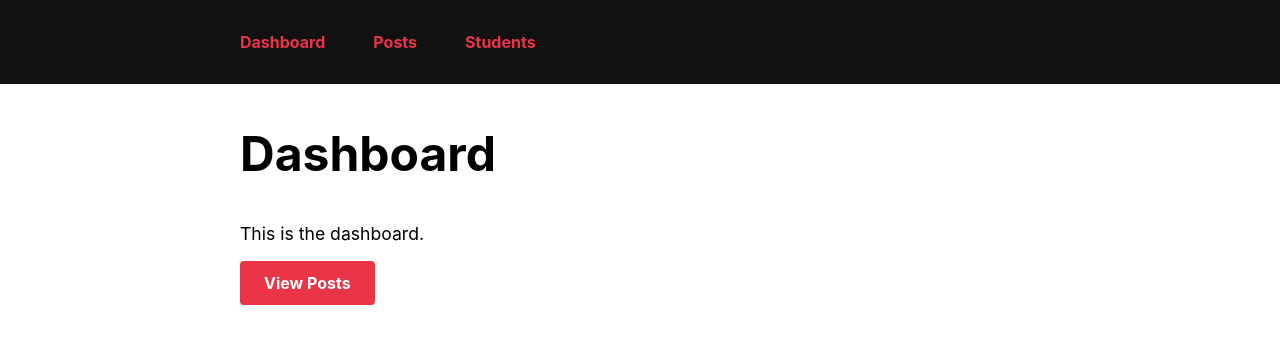
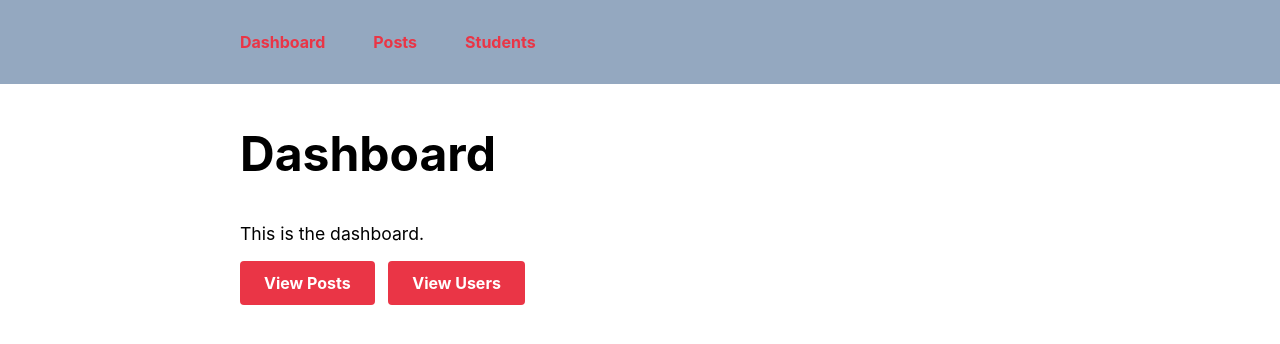
Before and after one commit to sekhart/my-app-redux, a React (Create React App) app: page /reduxTest/ in a window 1280 px wide. Shown: the top 344 px of the page. Built offline with nearby package versions, Linux system fonts and the light colour scheme.

Commit message:
added student component with redux

```diff
--- a/public/index.html
+++ b/public/index.html
@@ -24,7 +24,7 @@
       work correctly both with client-side routing and a non-root public URL.
       Learn how to configure a non-root public URL by running `npm run build`.
     -->
-    <title>React App</title>
+    <title>React-Redux App</title>
   </head>
   <body>
     <noscript>You need to enable JavaScript to run this app.</noscript>
--- a/src/index.css
+++ b/src/index.css
@@ -12,7 +12,7 @@ body {
   nav {
     display: flex;
     padding: 2rem 0;
-    background: #111;
+    background: rgb(148, 168, 192);
   }
 
   nav section {
--- a/src/pages/DashboardPage.js
+++ b/src/pages/DashboardPage.js
@@ -5,7 +5,10 @@ const DashboardPage = () => (
     <section>
         <h1>Dashboard</h1>
         <p>This is the dashboard.</p>
-        <Link to="/posts" className="button">View Posts</Link>
+        <div class='container-body'>
+            <Link to="/posts" className="button">View Posts</Link> &nbsp;&nbsp;
+            <Link to="/students" className="button">View Users</Link>
+        </div>
     </section>
 )
 
--- a/src/pages/StudentsPage.js
+++ b/src/pages/StudentsPage.js
@@ -11,15 +11,15 @@ const StudentsPage = ({ dispatch, students, loading, hasErrors }) => {
     }, [dispatch])
 
     const renderStudents = () => {
-        if (loading) return <p>Loading Students ...</p>
-        if (hasErrors) return <p>Unable to display Students.</p>
+        if (loading) return <p>Loading Users ...</p>
+        if (hasErrors) return <p>Unable to display Users.</p>
         return students.map(student => <Student key={student.id} student={student}></Student>)
 
     }
 
     return (
         <section>
-            <h1>Students</h1>
+            <h1>Users</h1>
             {renderStudents()}
         </section>
     )
```
